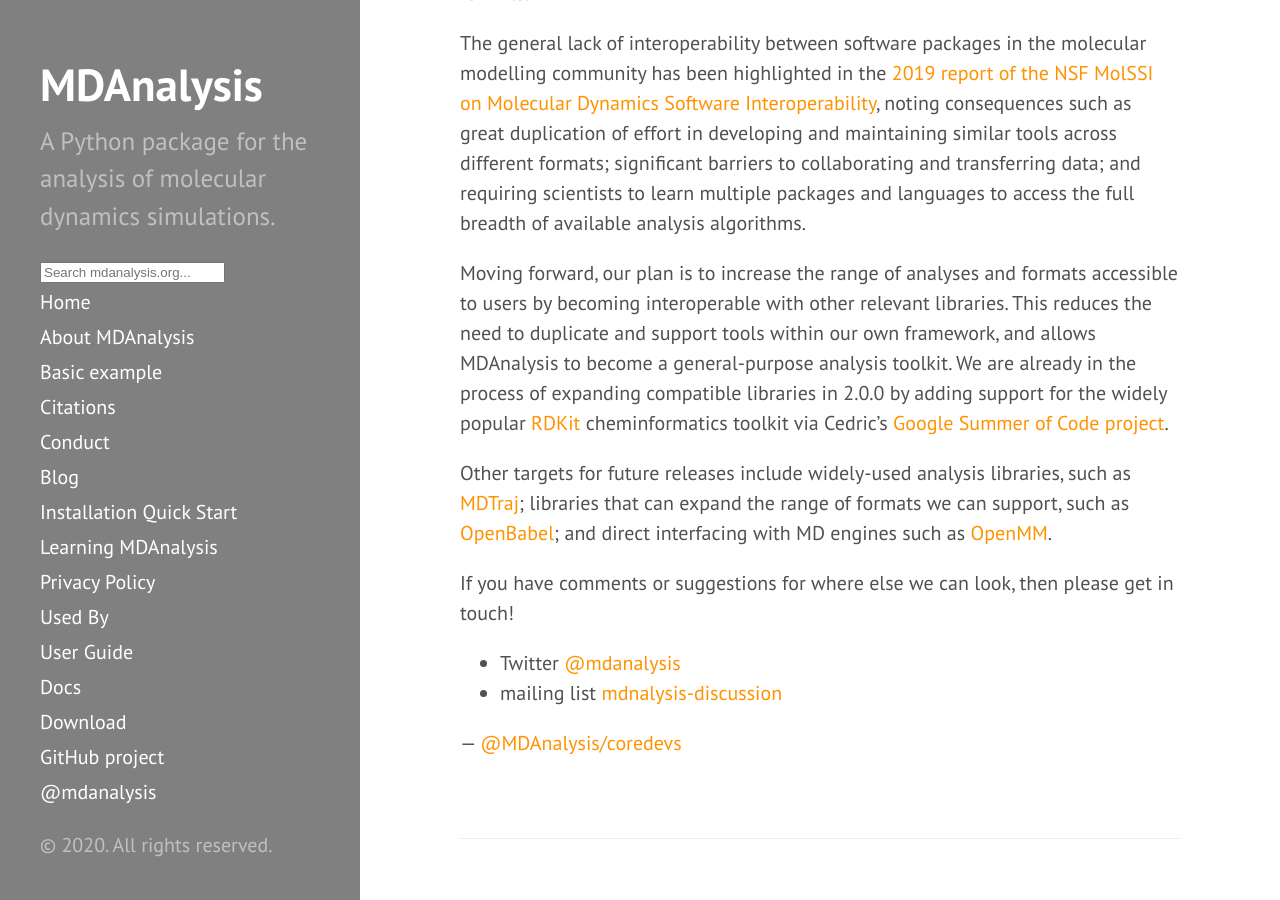
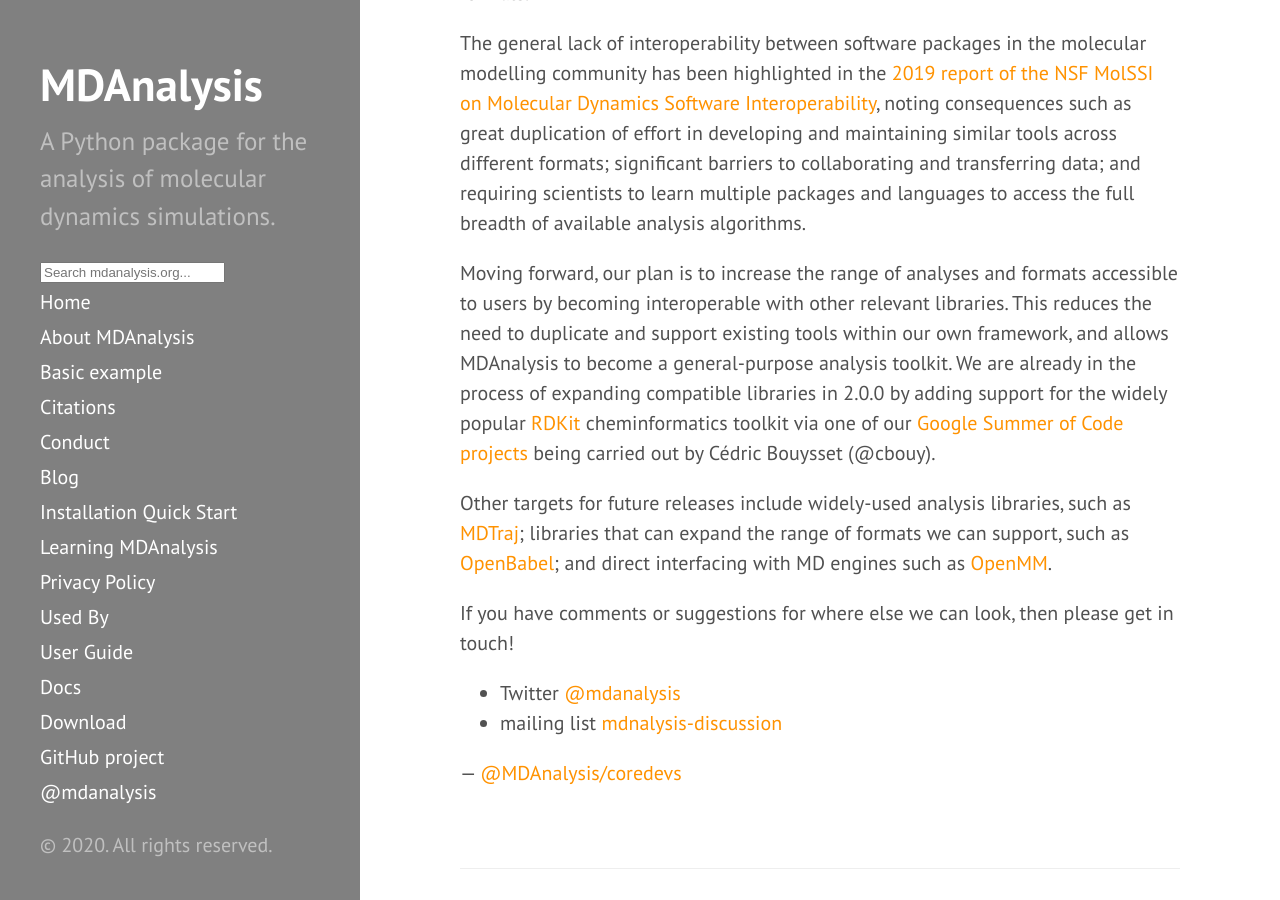
Before and after one commit to MDAnalysis/MDAnalysis.github.io, a Jekyll site: the page built from _posts/2020-08-03-roadmap.md, in a window 1280 px wide and 900 px high, scrolled down 812 px. Built offline with Jekyll 4.4.1, drawn with Linux system fonts in a browser that asks for light colours; comment, search, counter and statistics services are not loaded.

Commit message:
Update _posts/2020-08-03-roadmap.md
Co-authored-by: Irfan Alibay <IAlibay@users.noreply.github.com>

```diff
--- a/_posts/2020-08-03-roadmap.md
+++ b/_posts/2020-08-03-roadmap.md
@@ -11,7 +11,7 @@ In 1.0.0 we also began to explore an exciting new approach: direct interoperabil
 
 The general lack of interoperability between software packages in the molecular modelling community has been highlighted in the [2019 report of the NSF MolSSI on Molecular Dynamics Software Interoperability](https://drive.google.com/file/d/1HKRhfm1Ev1UMAdvvuXhorSCUJlhtU-1o/view), noting consequences such as great duplication of effort in developing and maintaining similar tools across different formats; significant barriers to collaborating and transferring data; and requiring scientists to learn multiple packages and languages to access the full breadth of available analysis algorithms.
 
-Moving forward, our plan is to increase the range of analyses and formats accessible to users by becoming interoperable with other relevant libraries. This reduces the need to duplicate and support tools within our own framework, and allows MDAnalysis to become a general-purpose analysis toolkit. We are already in the process of expanding compatible libraries in 2.0.0 by adding support for the widely popular [RDKit](https://www.rdkit.org/) cheminformatics toolkit via Cedric's [Google Summer of Code project](https://www.mdanalysis.org/2020/05/20/gsoc-students/#c%C3%A9dric-bouysset-from-rdkit-to-the-universe-and-back).
+Moving forward, our plan is to increase the range of analyses and formats accessible to users by becoming interoperable with other relevant libraries. This reduces the need to duplicate and support existing tools within our own framework, and allows MDAnalysis to become a general-purpose analysis toolkit. We are already in the process of expanding compatible libraries in 2.0.0 by adding support for the widely popular [RDKit](https://www.rdkit.org/) cheminformatics toolkit via one of our [Google Summer of Code projects](https://www.mdanalysis.org/2020/05/20/gsoc-students/#c%C3%A9dric-bouysset-from-rdkit-to-the-universe-and-back) being carried out by Cédric Bouysset (@cbouy).
 
 Other targets for future releases include widely-used analysis libraries, such as [MDTraj](http://mdtraj.org/); libraries that can expand the range of formats we can support, such as [OpenBabel](http://openbabel.org/wiki/Main_Page); and direct interfacing with MD engines such as [OpenMM](http://openmm.org/).
 
```
